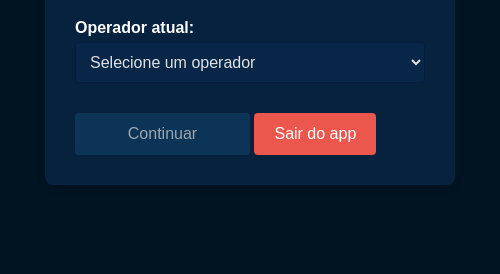
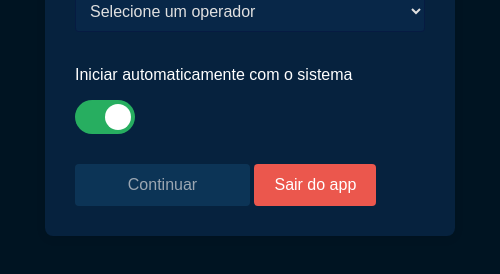
Before and after one commit to edermcastro/autoatendcolab, an Electron app: page operator.html in a window 500 px wide. Shown: the part 372-646 px from the top of the page. Drawn offline with Linux system fonts and the light colour scheme; no server answers.

Commit message:
adicionado switch pra habilitar ou desativar o autostart

```diff
--- a/main.js
+++ b/main.js
@@ -201,6 +201,7 @@ function createOperatorWindow() {
     });
 
     // operatorWin.webContents.openDevTools();
+    operatorWin.webContents.executeJavaScript('localStorage.setItem("version","' + app.getVersion() + '")');
 
     operatorWin.loadFile('operator.html');
 
@@ -263,8 +264,6 @@ function createFloatingWindow() {
 
 
     floatingWin.loadFile('floating.html');
-
-    floatingWin.webContents.executeJavaScript('localStorage.setItem("version","' + app.getVersion() + '")');
 
     // Envia a contagem inicial para a janela flutuante
     const data = readData();
--- a/operator.html
+++ b/operator.html
@@ -19,6 +19,14 @@
                 <option value="">Selecione um operador</option>
                 <!-- Operadores serão carregados aqui -->
             </select>
+            &nbsp;
+            <p>
+                Iniciar automaticamente com o sistema
+            </p>
+            <label class="switch">
+                <input type="checkbox" id="active-switch" checked>
+                <span class="slider round"></span>
+            </label>
         </div>
 
         <button id="select-button" disabled>Continuar</button>
@@ -29,11 +37,11 @@
     <script>
         $(function(){
             let opse = localStorage.getItem('selectedOperator');
-            let vs = localStorage.getItem('version');
             setTimeout(()=>{
+                let vs = localStorage.getItem('version');
                 $('span.op').text(opse);
                 $('#version').text(vs);
-            },2000);
+            },1000);
         });
     </script>
 </body>
--- a/style.css
+++ b/style.css
@@ -301,3 +301,66 @@ button{
 #save-button:hover{
     background-color: var(--warning-color);
 }
+
+/* Estilo do Switch */
+.switch {
+    position: relative;
+    display: inline-block;
+    width: 60px;
+    height: 34px;
+    z-index: 1; /* Garante que o switch esteja acima de outros elementos */
+}
+
+.switch input {
+  opacity: 0;
+  width: 0;
+  height: 0;
+}
+
+.slider {
+  position: absolute;
+  cursor: pointer;
+  top: 0;
+  left: 0;
+  right: 0;
+  bottom: 0;
+  background-color: #ccc;
+  -webkit-transition: .4s;
+  transition: .4s;
+}
+
+.slider:before {
+  position: absolute;
+  content: "";
+  height: 26px;
+  width: 26px;
+  left: 4px;
+  bottom: 4px;
+  background-color: white;
+  -webkit-transition: .4s;
+  transition: .4s;
+}
+
+input:checked + .slider {
+  background-color: var(--success-color);
+}
+
+input:focus + .slider {
+  box-shadow: 0 0 1px var(--success-color);
+}
+
+input:checked + .slider:before {
+  -webkit-transform: translateX(26px);
+  -ms-transform: translateX(26px);
+  transform: translateX(26px);
+}
+
+/* Rounded sliders */
+.slider.round {
+  border-radius: 34px;
+  /* width: 60px; */
+}
+
+.slider.round:before {
+  border-radius: 50%;
+}
```
